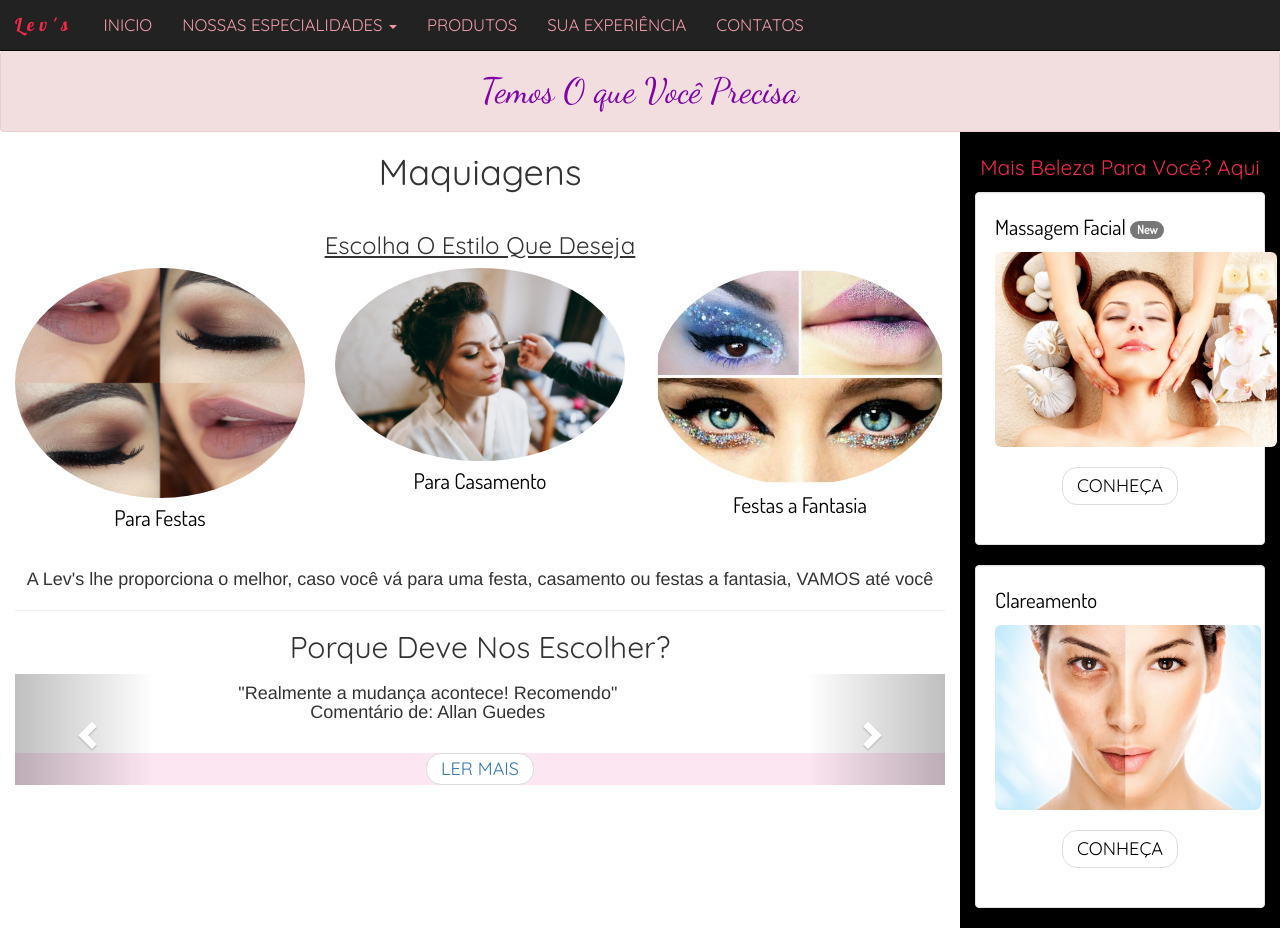
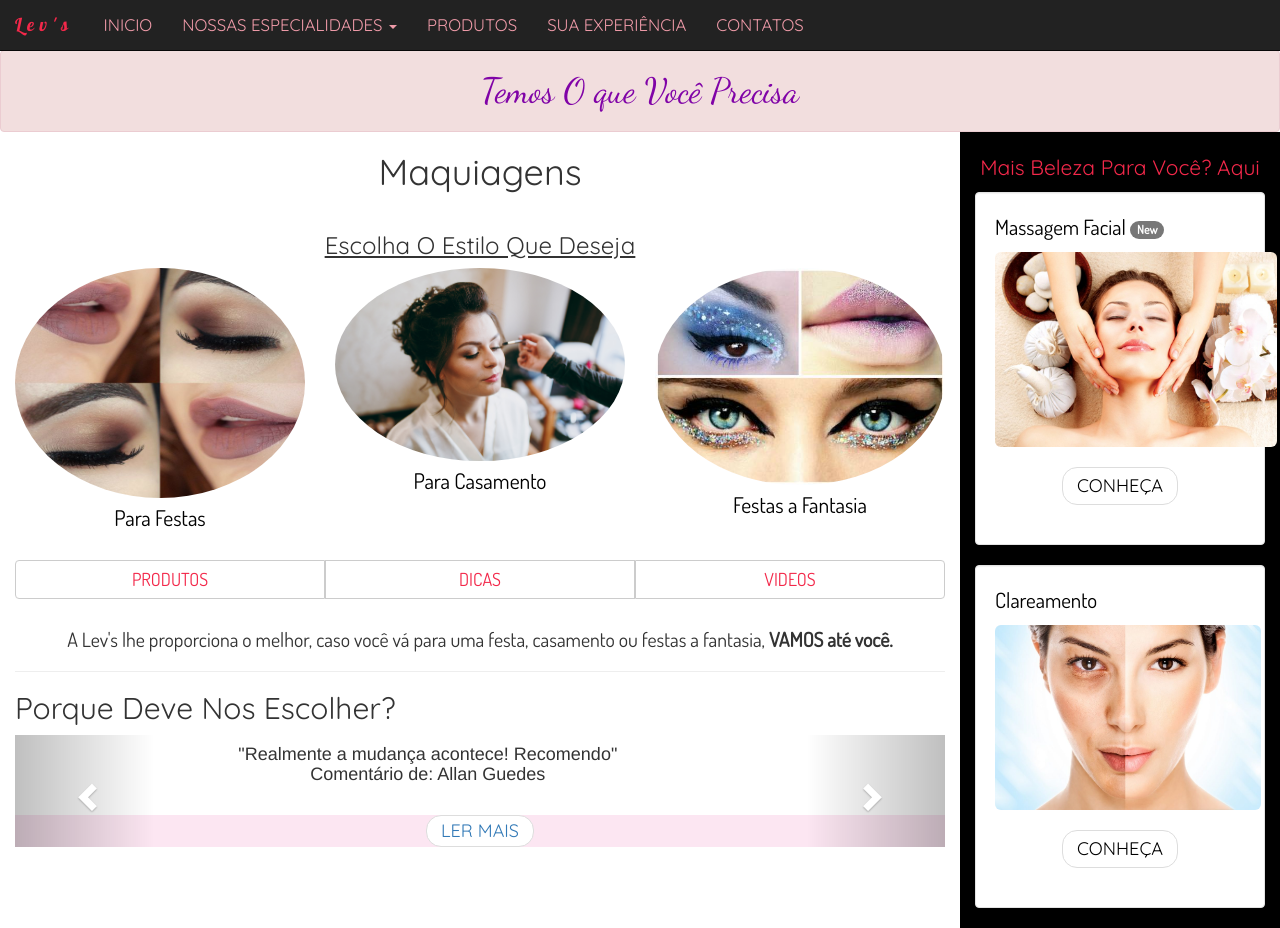
Before and after one commit to Guedix/primeiro-projeto, a plain HTML site: page maquiagens.html in a window 1280 px wide. Drawn offline with nearby package versions, Linux system fonts and the light colour scheme; a web font is replaced by a local one.

Commit message:
Primeiro Projeto

```diff
--- a/maquiagens.html
+++ b/maquiagens.html
@@ -100,7 +100,7 @@
 
 
             <div class="col-sm-9 text-left">
-              <h1 class="text-center" style="font-family: 'Quicksand', sans-serif;">Maquiagens<h4><ul class="pager">
+              <h1 class="text-center" style="font-family: 'Quicksand', sans-serif;">Maquiagens<h4> <ul class="pager">
 
                 <h3 class="text-center" style="font-family: 'Quicksand', sans-serif; text-decoration: underline;">Escolha O Estilo Que Deseja</h3>
 
@@ -140,11 +140,19 @@
 
                   </div>
 
-                   <p style="margin-top: 30px;">A Lev's lhe proporciona o melhor, caso você vá para uma festa, casamento ou festas a fantasia, VAMOS até você </p>
+                  <div class="btn-group btn-group-justified" style="margin-top: 20px;">
+                      <a href="#" class="btn btn-default" style=" color: rgb(243, 40, 74); font-family: 'Dosis', sans-serif; font-size: 1.0em;">PRODUTOS</a>
+                      <a href="#" class="btn btn-default" style=" color: rgb(243, 40, 74); font-family: 'Dosis', sans-serif; font-size: 1.0em;">DICAS</a>
+                      <a href="#" class="btn btn-default" style=" color: rgb(243, 40, 74); font-family: 'Dosis', sans-serif; font-size: 1.0em;">VIDEOS</a>
+                    </div>
+
+
+                   <p style="margin-top: 30px; font-family: 'Dosis', sans-serif; font-size: 1.1em">A Lev's lhe proporciona o melhor, caso você vá para uma festa, casamento ou festas a fantasia, <b>VAMOS até você.</b></p>
+
 
                   <hr>
 
-              <h2 style="font-family: 'Quicksand', sans-serif;">Porque Deve Nos Escolher?</h2>
+              <h2 style="font-family: 'Quicksand', sans-serif; text-align: left;">Porque Deve Nos Escolher?</h2>
 
                 <div id="myCarousel" class="carousel slide text-center" data-ride="carousel" style="margin-bottom: 20px;">
                 <!-- Indicators -->
```
Also changed, not shown: relaxamento.html (+3 -3 lines).
